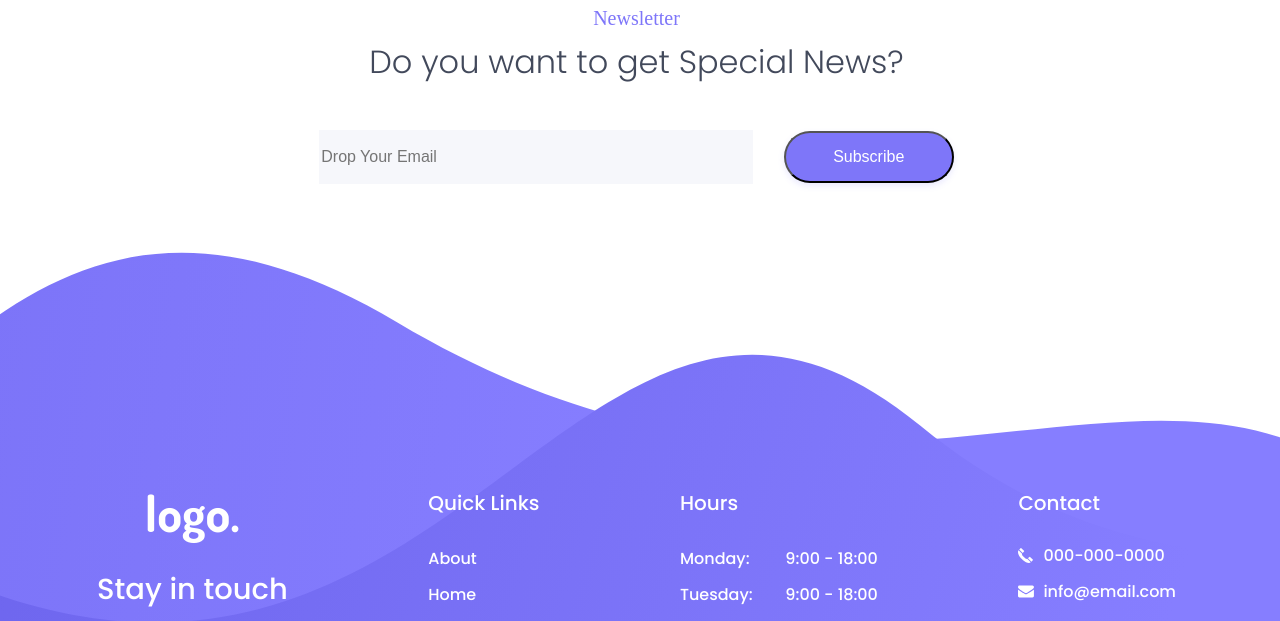
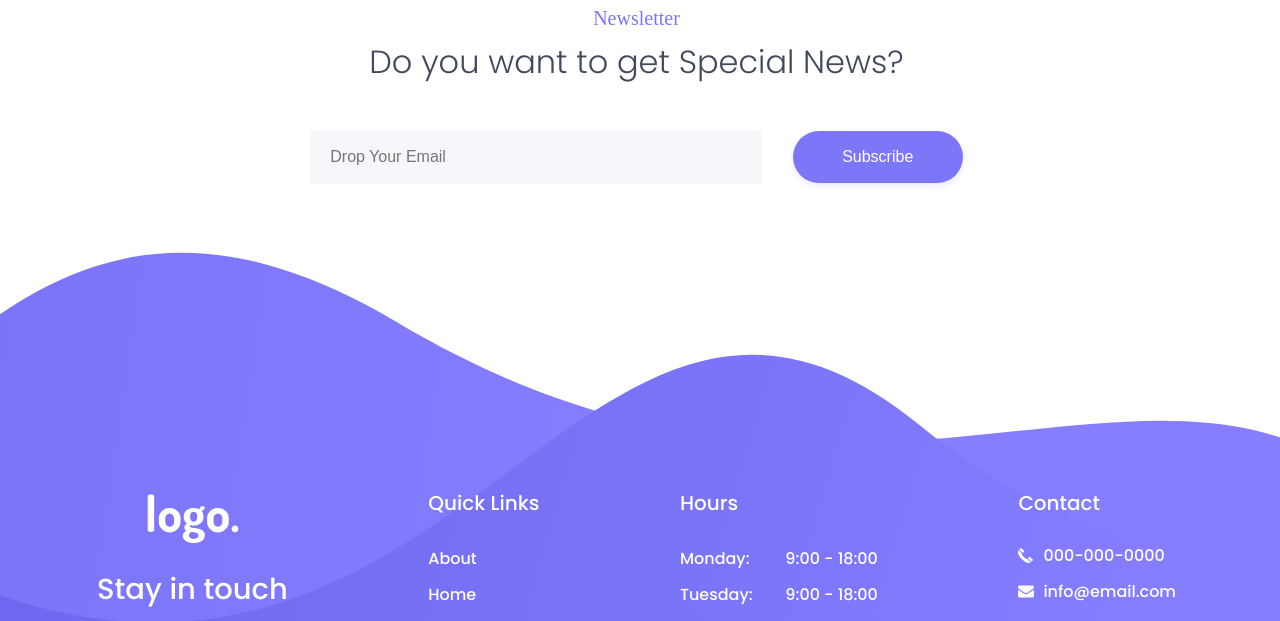
Before and after one commit to MichaelVerwest/socials-for-bussines, a plain HTML site: page index.html in a window 1280 px wide. Shown: the part 4440-5061 px from the top of the page. Drawn offline with nearby package versions, Linux system fonts and the light colour scheme.

Commit message:
made edits

```diff
--- a/css/main.css
+++ b/css/main.css
@@ -547,12 +547,14 @@
     width: 170px;
     height: 52px;
     margin: 40px 0 0 26px;
+    border: none;
 }
 .letter-form [placeholder] {
     width: 280px;
     height: 52px;
     background-color: #f6f7fb;
     border: none;
+    padding-left: 20px;
 }
 
 /*
```
